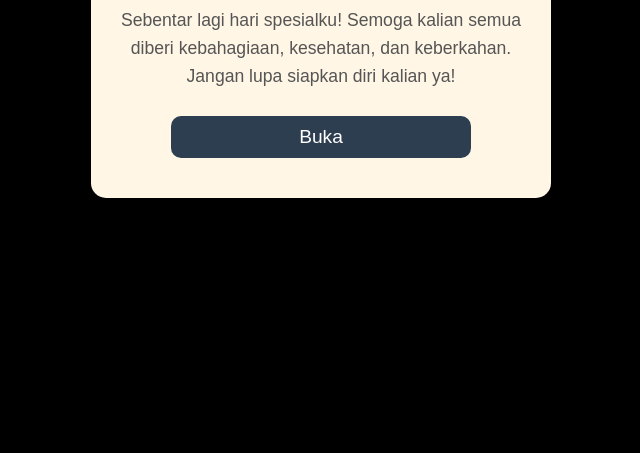
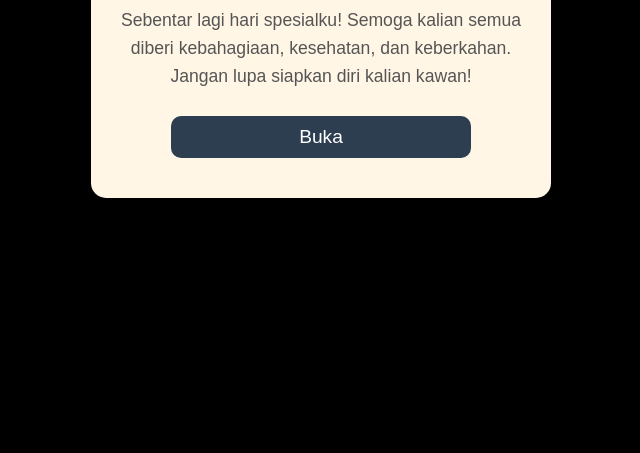
Before and after one commit to zidan-abqari/hari-spesial, a plain HTML site: page index.html in a window 1280 px wide. Shown: the part 347-800 px from the top of the page, 319-959 px from the left. Drawn offline with Linux system fonts and the light colour scheme.

Commit message:
2 index.html

```diff
--- a/index.html
+++ b/index.html
@@ -376,7 +376,7 @@
         <audio id="birthdaySong" src="ultah.mp3" loop></audio>
 
         <!-- Teks Informasi -->
-        <p class="info-text">✨ Isi form ini setelah kalian isi, kembali kesini dan kalian akan dapat video Rare ku! 🎥</p>
+        <p class="info-text">✨ Isi form ini setelah kalian isi, kembali ke halaman ini dan dapatkan video Rare ku! 🎥</p>
 
         <form id="birthdayForm">
             <input type="text" id="userName" placeholder="Masukkan Nama" required>
@@ -396,7 +396,7 @@
     <div class="popup" id="popup">
         <div class="popup-content">
             <h2>Ucapan Spesial</h2>
-            <p>Sebentar lagi hari spesialku! Semoga kalian semua diberi kebahagiaan, kesehatan, dan keberkahan. Jangan lupa siapkan diri kalian ya!</p>
+            <p>Sebentar lagi hari spesialku! Semoga kalian semua diberi kebahagiaan, kesehatan, dan keberkahan. Jangan lupa siapkan diri kalian kawan!</p>
             <button id="closePopup">Buka</button>
         </div>
     </div>
```
